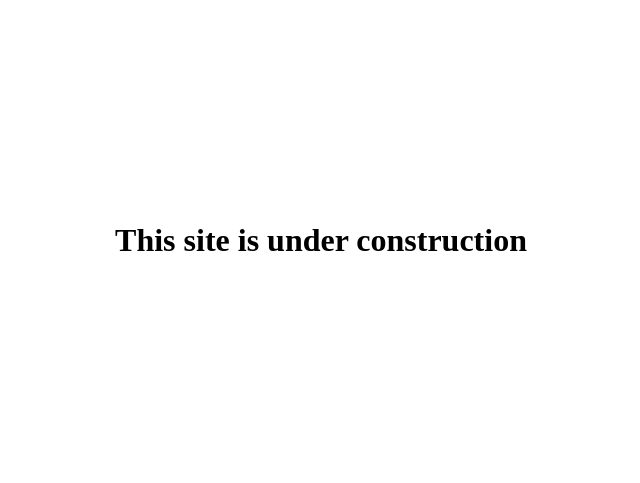
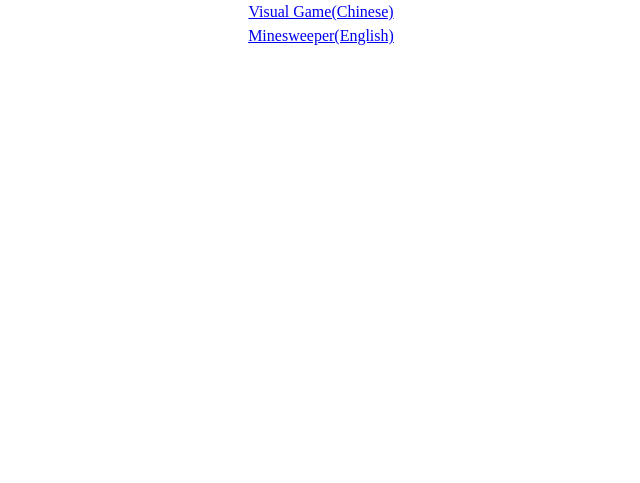
Before and after one commit to troy351/troy351.github.io, a plain HTML site: page index.html in a window 1280 px wide. Shown: the whole page, without its empty margins (319-959 px from the left). Drawn offline with Linux system fonts and the light colour scheme.

Commit message:
add two games

```diff
--- a/index.html
+++ b/index.html
@@ -9,13 +9,15 @@
             padding: 0;
         }
 
-        h1 {
+        a {
+            display: block;
             text-align: center;
-            line-height: 1500%;
+            line-height: 150%;
         }
     </style>
 </head>
 <body>
-<h1>This site is under construction</h1>
+<a href="visualgame" target="_self">Visual Game(Chinese)</a>
+<a href="minesweeper" target="_self">Minesweeper(English)</a>
 </body>
 </html>
```
